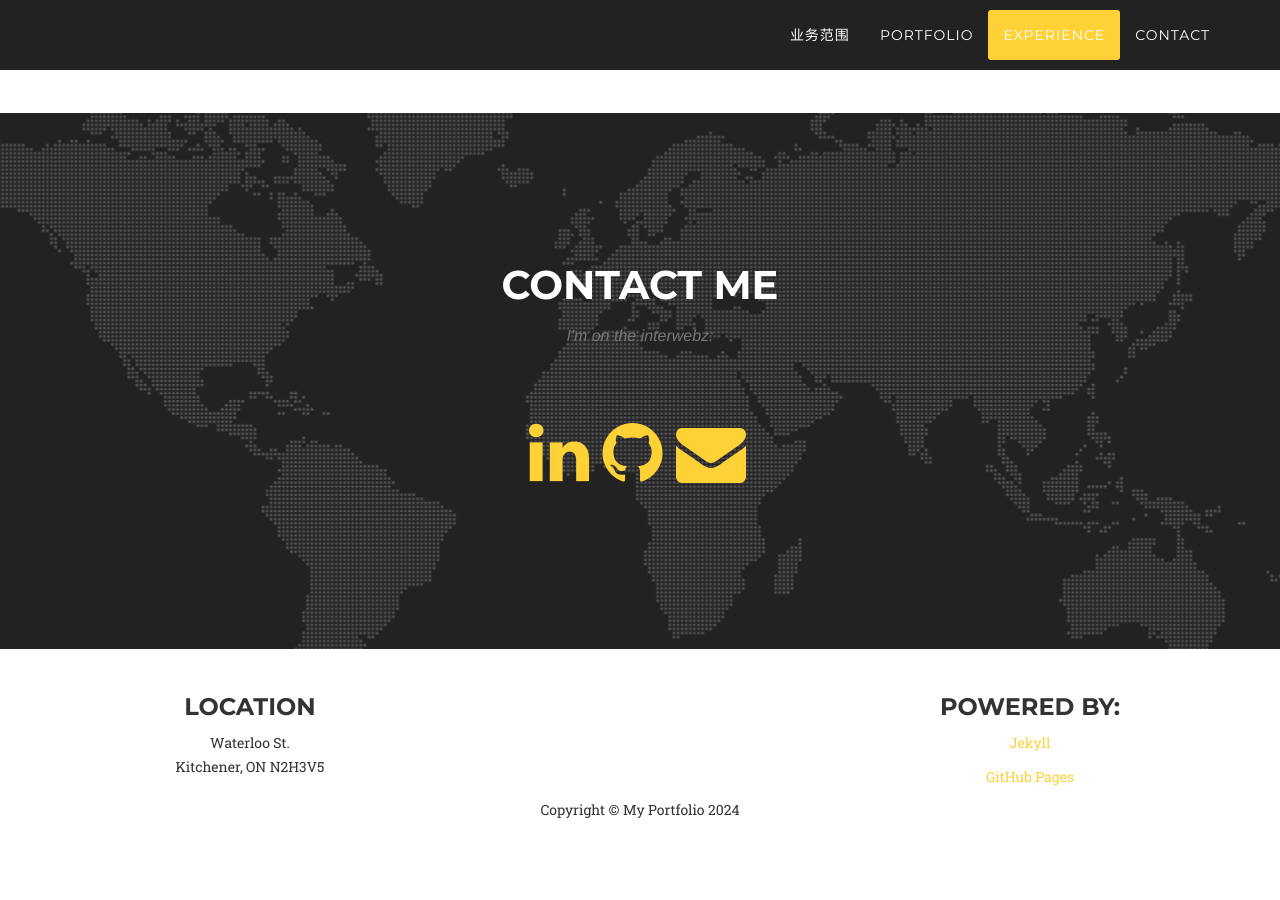
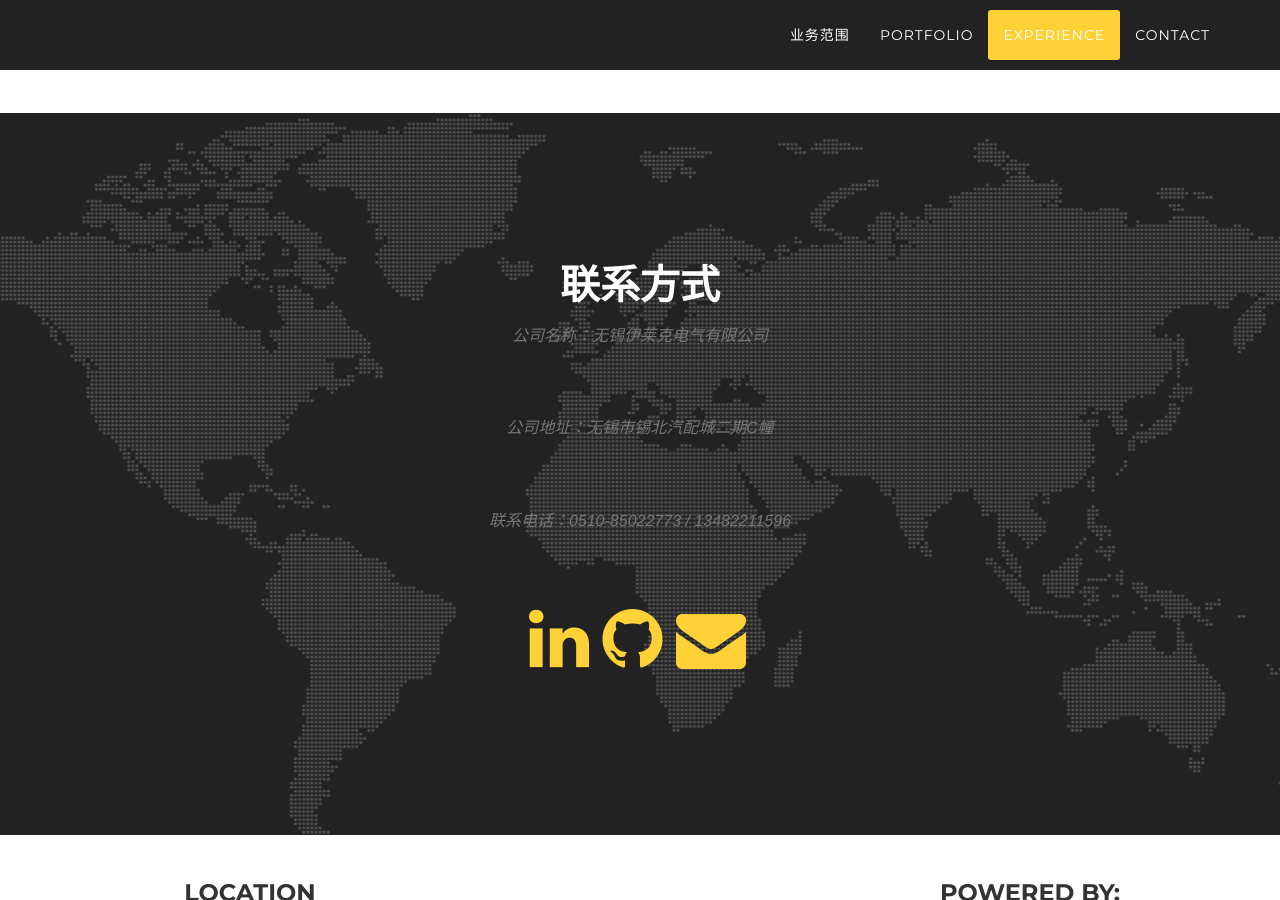
Before and after one commit to wxelec/wxelec.github.io, a Jekyll site: the page built from index.html, in a window 1280 px wide and 900 px high, scrolled down 5434 px. Built offline with Jekyll 4.4.1, drawn with Linux system fonts in a browser that asks for light colours; some web fonts are replaced; before the commit the page ends 6279 px from its top, so only the background shows below that.

Commit message:
Update contact.html

```diff
--- a/_includes/contact.html
+++ b/_includes/contact.html
@@ -3,8 +3,10 @@
         <div class="container">
             <div class="row">
                 <div class="col-lg-12 text-center">
-                    <h2 class="section-heading">Contact Me</h2>
-                    <h3 class="section-subheading text-muted">I'm on the interwebz:</h3>
+                    <h2 class="section-heading">联系方式</h2>
+                    <h3 class="section-subheading text-muted">公司名称：无锡伊莱克电气有限公司</h3>
+                    <h3 class="section-subheading text-muted">公司地址：无锡市锡北汽配城二期C幢</h3>
+                    <h3 class="section-subheading text-muted">联系电话：0510-85022773 / 13482211596</h3>
                 </div>
             </div>
             <div class="row">
```
